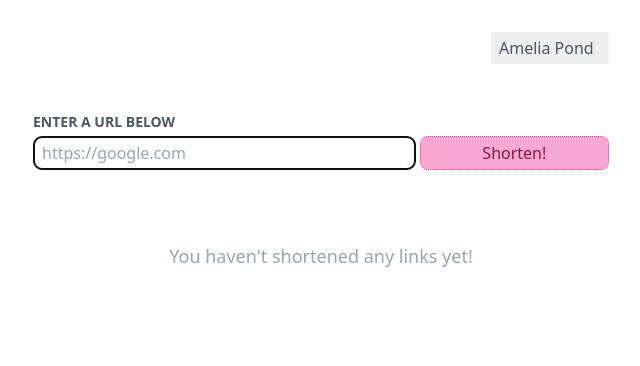
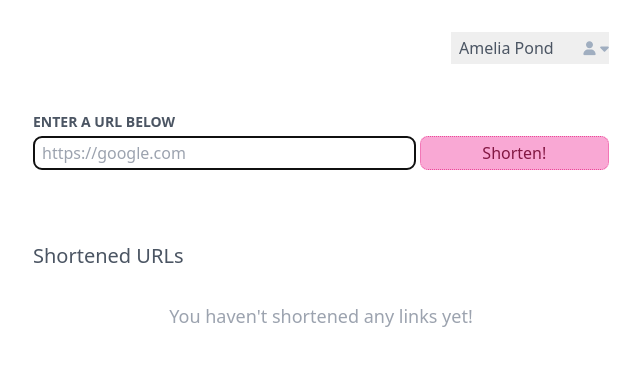
Before and after one commit to jermashley/vue-url-shortener, a Vue app: page / in a window 1280 px wide. Shown: the top 366 px of the page, without its empty margins (319-959 px from the left). Built offline with nearby package versions, Linux system fonts and the light colour scheme.

Commit message:
Styling changes

```diff
--- a/src/components/LinkList.vue
+++ b/src/components/LinkList.vue
@@ -1,8 +1,10 @@
 <template>
   <section class="mt-12">
+    <h1 class="text-xl text-coolGray-600 mb-4">Shortened URLs</h1>
+
     <p
       v-if="shortenedLinks[activeUser]?.length === 0"
-      class="text-center text-coolGray-400 text-lg font-regular"
+      class="text-center text-coolGray-400 text-lg font-regular mt-8"
     >
       You haven't shortened any links yet!
     </p>
@@ -12,39 +14,19 @@
         grid grid-cols-12
         gap-x-4 gap-y-2
         w-full
-        p-2
-        rounded-t-lg
-        bg-coolGray-200
-        uppercase
-        font-bold
-        text-sm
-      "
-      v-if="shortenedLinks[activeUser].length >= 1"
-    >
-      <div class="col-span-5">Original Link</div>
-
-      <div class="col-span-5">Shortened Link</div>
-
-      <div
-        class="opacity-0 group-hover:opacity-100 col-span-2 justify-self-end"
-      >
-        <!--        -->
-      </div>
-    </div>
-
-    <div
-      class="
-        grid grid-cols-12
-        gap-x-4 gap-y-2
-        w-full
-        p-2
-        hover:bg-coolGray-100
+        px-4
+        py-2
+        border border-transparent
+        hover:border-coolGray-200 hover:shadow-sm
+        transition transition-colors transition-shadow
+        duration-300
+        rounded-xl
         group
       "
       v-for="link in shortenedLinks[activeUser]"
       :key="link.id"
     >
-      <div class="col-span-5 text-sm self-center">
+      <div class="col-span-5 text-sm self-center text-coolGray-500 font-light">
         {{ link.originalURL }}
       </div>
 
@@ -58,11 +40,18 @@
             flex flex-row
             justify-start
             items-center
-            gap-x-2
+            gap-x-1
           "
         >
           <span>{{ link.secureShortURL }}</span>
-          <span class="opacity-0 group-hover:opacity-100">
+          <span
+            class="
+              opacity-0
+              group-hover:opacity-100
+              transition transition-opacity
+              duration-500
+            "
+          >
             <svg
               width="10"
               height="11"
@@ -83,6 +72,8 @@
         class="
           opacity-0
           group-hover:opacity-100
+          transition transition-opacity
+          duration-500
           col-span-2
           justify-self-end
           self-center
@@ -90,7 +81,7 @@
       >
         <button
           @click="deleteStoredLink(link.id, activeUser)"
-          class="p-2 bg-transparent hover:bg-red-100 rounded"
+          class="p-2 bg-transparent hover:bg-red-100 rounded-lg"
         >
           <svg
             width="12"
--- a/src/components/UserSwitcher.vue
+++ b/src/components/UserSwitcher.vue
@@ -5,12 +5,31 @@
       id="users"
       v-model="activeUser"
       @change="switchUser(activeUser)"
-      class="px-2 py-1 text-base text-coolGray-600 appearance-none"
+      class="px-2 py-1 text-base text-coolGray-600 appearance-none pr-12"
     >
       <option v-for="user in users" :key="user.id" :value="user.id">
         {{ user.name }}
       </option>
     </select>
+
+    <div class="absolute right-0 top-1/2 transform -translate-y-1/2 pointer-events-none">
+      <svg
+        width="26"
+        height="15"
+        viewBox="0 0 26 15"
+        fill="none"
+        xmlns="http://www.w3.org/2000/svg"
+      >
+        <path
+          d="M6.5 7.75C8.41406 7.75 10 6.19141 10 4.25C10 2.33594 8.41406 0.75 6.5 0.75C4.55859 0.75 3 2.33594 3 4.25C3 6.19141 4.55859 7.75 6.5 7.75ZM7.86719 9.0625H5.10547C2.48047 9.0625 0.375 11.1953 0.375 13.8203C0.375 14.3398 0.785156 14.75 1.30469 14.75H11.668C12.1875 14.75 12.625 14.3398 12.625 13.8203C12.625 11.1953 10.4922 9.0625 7.86719 9.0625Z"
+          fill="#A0AEC0"
+        />
+        <path
+          d="M25.6016 7.50391L22.1289 11.0039C21.9375 11.168 21.7188 11.25 21.5 11.25C21.2539 11.25 21.0352 11.168 20.8711 11.0039L17.3984 7.50391C17.125 7.25781 17.043 6.875 17.1797 6.54688C17.3164 6.21875 17.6445 6 18 6H24.9727C25.3281 6 25.6289 6.21875 25.7656 6.54688C25.9023 6.875 25.8477 7.25781 25.6016 7.50391Z"
+          fill="#A0AEC0"
+        />
+      </svg>
+    </div>
   </div>
 </template>
 
--- a/tailwind.config.js
+++ b/tailwind.config.js
@@ -5,12 +5,15 @@ module.exports = {
   darkMode: "media",
   theme: {
     colors: {
+      transparent: `rgba(0, 0, 0, 0)`,
       ...colors,
     },
     extend: {},
   },
   variants: {
-    extend: {},
+    extend: {
+      boxShadow: [`hover`],
+    },
   },
   plugins: [],
 };
```
